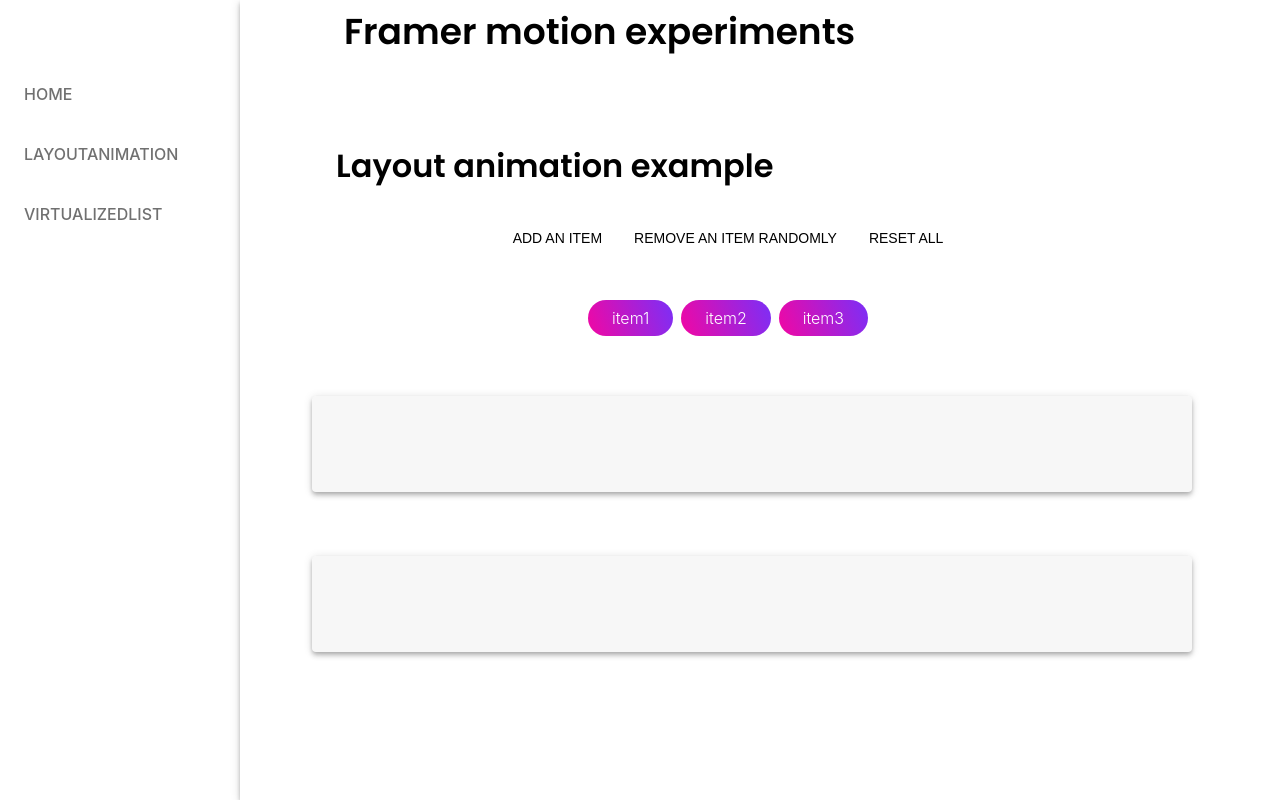
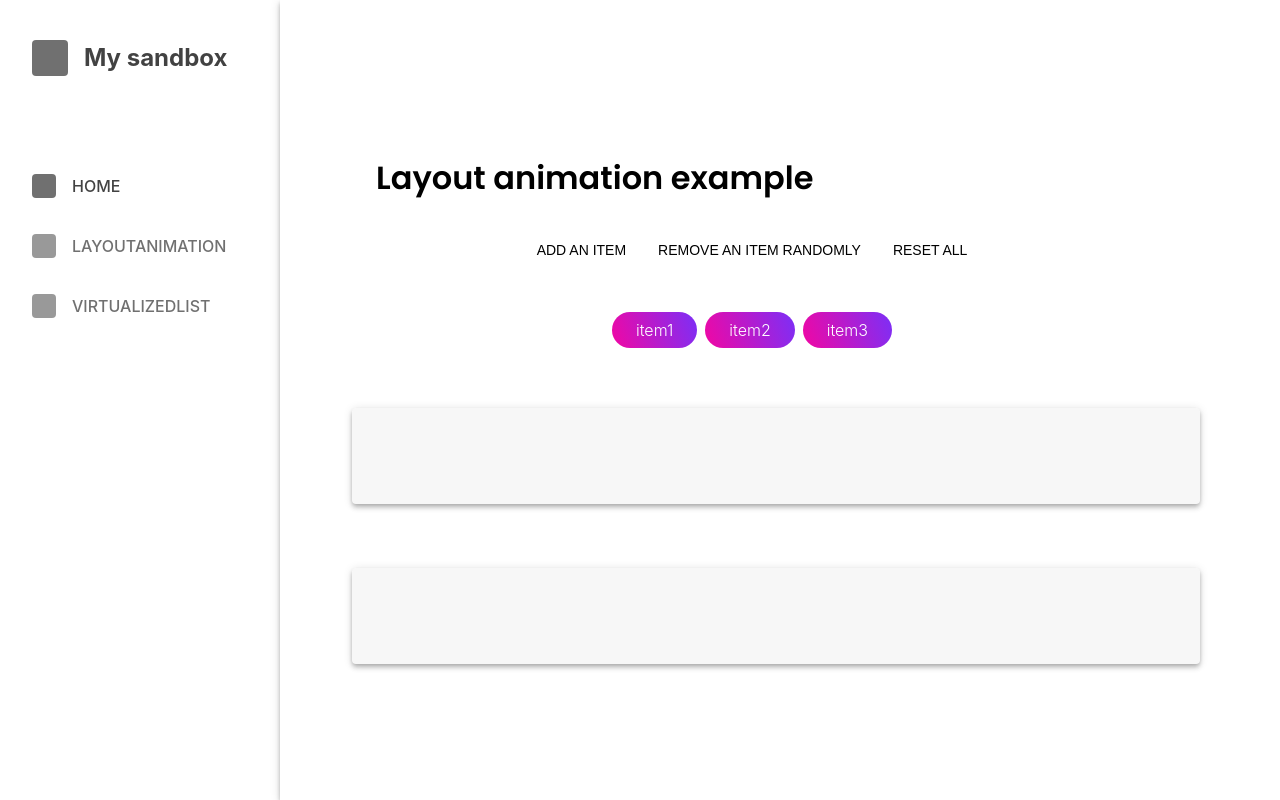
Before and after one commit to chloe463/playground, a React (Create React App) app: page / in a window 1280 px wide. Built offline with nearby package versions, Linux system fonts and the light colour scheme.

Commit message:
feat(SideBar): Teask style

```diff
--- a/src/App.tsx
+++ b/src/App.tsx
@@ -4,7 +4,6 @@ import { AnimatePresence, AnimateSharedLayout } from "framer-motion";
 import { useLocation } from "react-router";
 import { BrowserRouter, Route, Switch } from "react-router-dom";
 import styled, { createGlobalStyle } from "styled-components";
-import { Header } from "./components/Header";
 import { Page, SideBar, SIDEBAR_WIDTH } from "./components/SideBar";
 import { LayoutAnimation } from "./pages/LayoutAnimation";
 import { VirtualizedList } from "./pages/VirtualizedList";
@@ -104,8 +103,7 @@ export default function App() {
             <SideBar pages={pages} />
           </LeftColumn>
           <RightColumn>
-            <Header />
-            <div style={{ marginTop: "80px" }}>
+            <div style={{ marginTop: "156px" }}>
               <AppRouter />
             </div>
           </RightColumn>
--- a/src/components/SideBar.tsx
+++ /dev/null
@@ -1,63 +0,0 @@
-import React from "react";
-import { Link as RouterLink } from "react-router-dom";
-import styled from "styled-components";
-
-export type Page = {
-  name: string;
-  url: string;
-};
-
-type Props = {
-  pages: Page[];
-};
-
-export const SIDEBAR_WIDTH = 240;
-
-export const SideBar: React.VFC<Props> = (props) => {
-  return (
-    <Base>
-      <List>
-        {props.pages.map((page) => {
-          return (
-            <Item key={page.name}>
-              <Link to={page.url}>
-                {page.name}
-              </Link>
-            </Item>
-          );
-        })}
-      </List>
-    </Base>
-  );
-};
-
-const Base = styled.nav`
-  display: block;
-  width: 240px;
-  margin-top: 64px;
-`;
-
-const List = styled.ul``;
-
-const Item = styled.li`
-`;
-
-const Link = styled(RouterLink)`
-  display: block;
-  padding: 16px 24px;
-  font-size: 16px;
-  font-weight: 500;
-  line-height: 28px;
-  color: rgba(0, 0, 0, 0.56);
-  text-decoration: none;
-  text-transform: uppercase;
-
-  &:hover, &:active {
-    color: rgba(0, 0, 0, 0.74);
-    text-decoration: none;
-  }
-  &:visited {
-    color: rgba(0, 0, 0, 0.56);
-    text-decoration: none;
-  }
-`;
--- /dev/null
+++ b/src/components/SideBar/index.tsx
@@ -0,0 +1,123 @@
+import React from "react";
+import { useLocation } from "react-router";
+import { Link as RouterLink } from "react-router-dom";
+import styled, { css } from "styled-components";
+
+export type Page = {
+  name: string;
+  url: string;
+};
+
+type Props = {
+  pages: Page[];
+};
+
+export const SIDEBAR_WIDTH = 280;
+
+export const SideBar: React.VFC<Props> = (props) => {
+  const location = useLocation();
+  return (
+    <Base>
+      <LogoLink to={"/"}>
+        <DummyLogo />
+        <Title>
+          My sandbox
+        </Title>
+      </LogoLink>
+      <List>
+        {props.pages.map((page) => {
+          return (
+            <Item key={page.name} $selected={page.url === location.pathname}>
+              <Link to={page.url}>
+                <DummyIconArea />
+                {page.name}
+              </Link>
+            </Item>
+          );
+        })}
+      </List>
+    </Base>
+  );
+};
+
+const Base = styled.nav`
+  display: block;
+  width: ${SIDEBAR_WIDTH}px;
+  margin-top: 24px;
+`;
+
+const LogoLink = styled(RouterLink)`
+  display: flex;
+  align-items: center;
+  padding: 16px 32px;
+  text-decoration: none;
+`;
+
+const DummyLogo = styled.div`
+  display: block;
+  width: 36px;
+  height: 36px;
+  background-color: rgba(0, 0, 0, 0.56);
+  border-radius: 4px;
+`;
+
+const Title = styled.h2`
+  margin-left: 16px;
+  font-size: 24px;
+  line-height: 32px;
+  color: rgba(0, 0, 0, 0.74);
+  &:hover {
+    color: rgba(0, 0, 0, 0.86);
+  }
+`;
+
+const List = styled.ul`
+  margin-top: 64px;
+`;
+
+const Item = styled.li<{ $selected: boolean }>`
+  ${({ $selected }) => $selected && css`
+    .dummy-icon-area {
+      background-color: rgba(0, 0, 0, 0.56);
+    }
+    .link {
+      color: rgba(0, 0, 0, 0.74);
+    }
+  `}
+`;
+
+const Link = styled(RouterLink).attrs({ className: "link" })`
+  display: flex;
+  align-items: center;
+  padding: 16px 32px;
+  font-size: 16px;
+  font-weight: 500;
+  line-height: 28px;
+  color: rgba(0, 0, 0, 0.56);
+  text-decoration: none;
+  text-transform: uppercase;
+  transition: all 0.2s ease-out;
+
+  &:hover, &:active {
+    color: rgba(0, 0, 0, 0.74);
+    text-decoration: none;
+
+    .dummy-icon-area {
+      background-color: rgba(0, 0, 0, 0.56);
+    }
+  }
+  &:visited {
+    color: rgba(0, 0, 0, 0.56);
+    text-decoration: none;
+  }
+`;
+
+const DummyIconArea = styled.div.attrs({ className: "dummy-icon-area" })`
+  display: block;
+  width: 24px;
+  height: 24px;
+  border-radius: 4px;
+  background-color: rgba(0, 0, 0, 0.4);
+  margin-right: 16px;
+  transition: all 0.2s ease-out;
+`;
```
